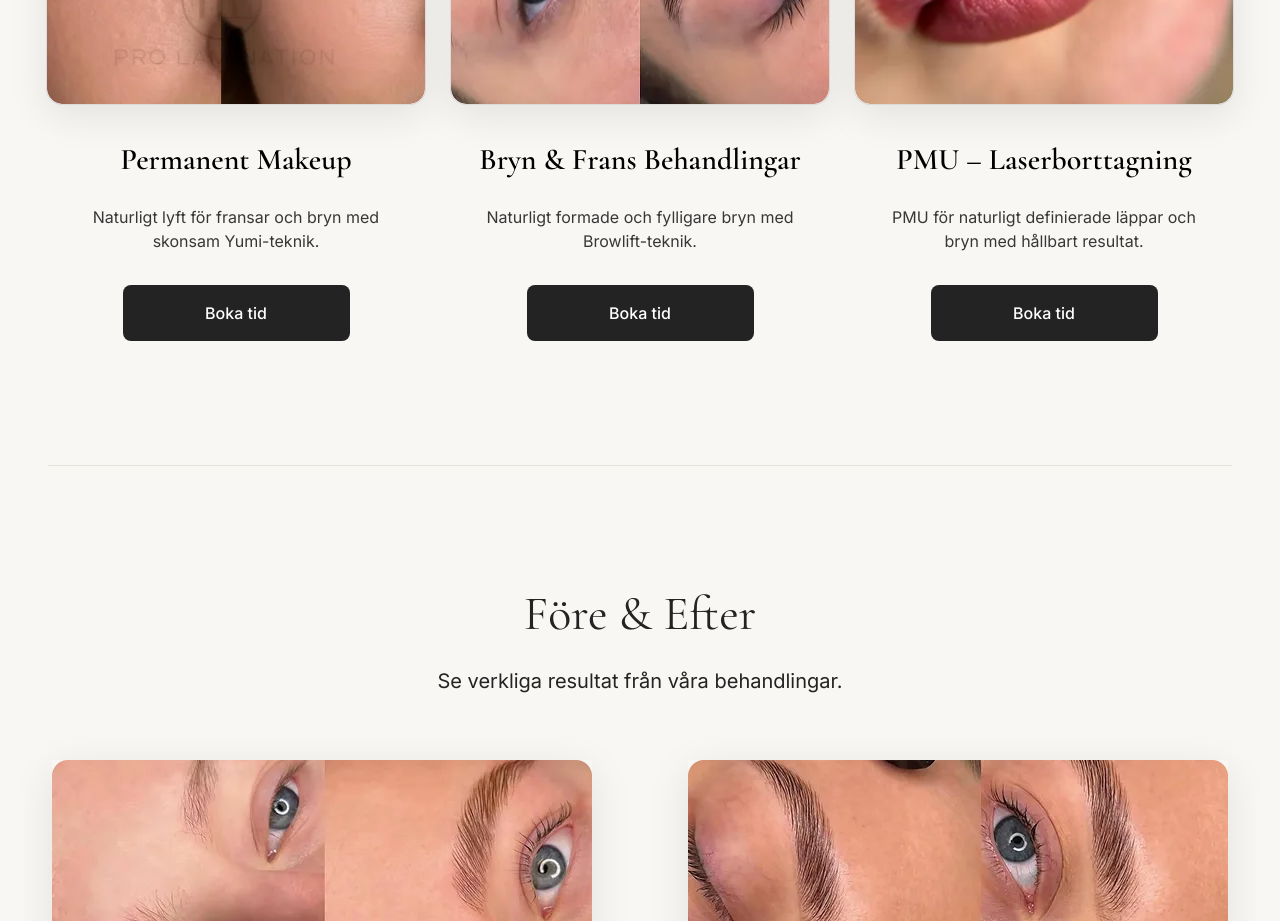
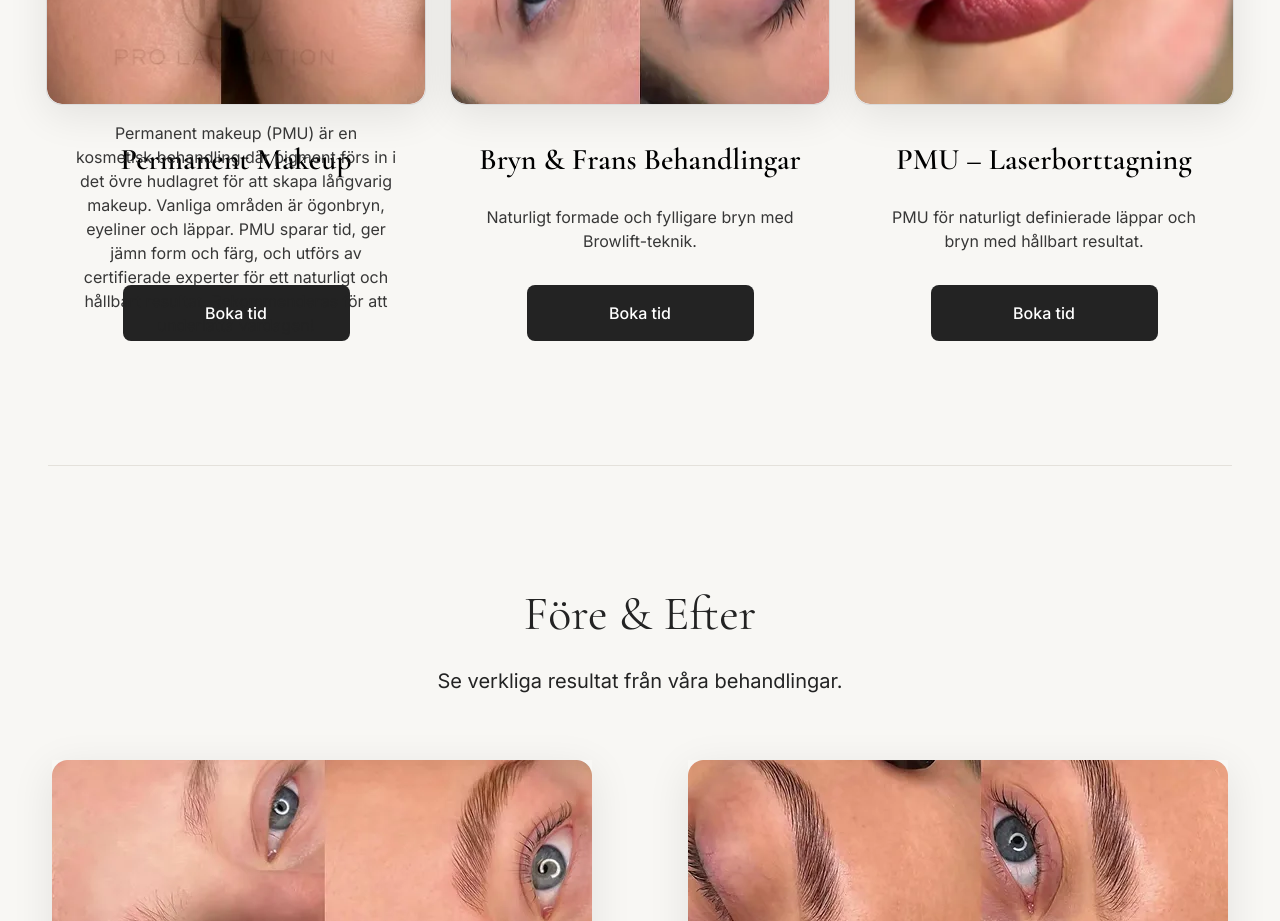
Before and after one commit to azuthedev/ProLami, a React (Vite) app: page / in a window 1280 px wide. Shown: the part 2140-3061 px from the top of the page. Built offline with nearby package versions, Linux system fonts and the light colour scheme.

Commit message:
service 1 description

```diff
--- a/src/components/Services.tsx
+++ b/src/components/Services.tsx
@@ -29,7 +29,7 @@ const SERVICES = [
   {
     id: 1,
     title: 'Permanent Makeup',
-    description: 'Naturligt lyft för fransar och bryn med skonsam Yumi-teknik.',
+    description: 'Permanent makeup (PMU) är en kosmetisk behandling där pigment förs in i det övre hudlagret för att skapa långvarig makeup. Vanliga områden är ögonbryn, eyeliner och läppar. PMU sparar tid, ger jämn form och färg, och utförs av certifierade experter för ett naturligt och hållbart resultat. Rekommenderas för att underlätta vardagen!',
     image: {
       webp: '/assets/lash_brow_card.webp',
       png: '/assets/lash_brow_card.png',
```
